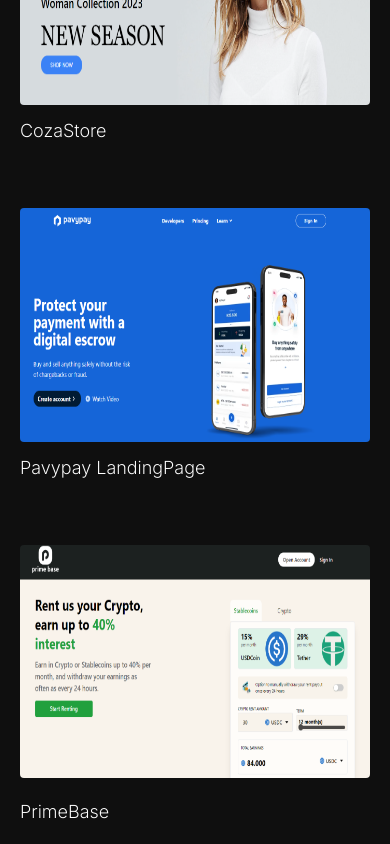
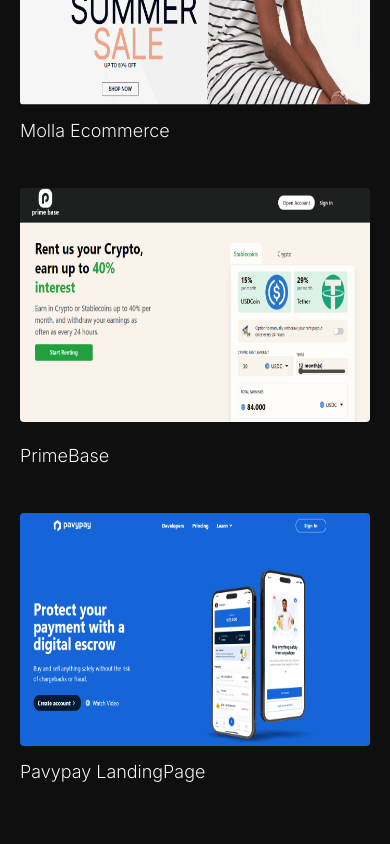
Before and after one commit to Thomson152/thomson, a React (Vite) app: page / in a window 390 px wide. Shown: the part 4820-5664 px from the top of the page. Built offline with nearby package versions, Linux system fonts and the light colour scheme.

Commit message:
new changes

```diff
--- a/src/components/Home.jsx
+++ b/src/components/Home.jsx
@@ -14,12 +14,12 @@
           <AiOutlineHome />
           <h6 className="text-[18px] ml-2">Introduce</h6>
         </div>
-        <div className="text-[#cecccc] border w-[40px] hidden  rounded-full xl:flex justify-center items-center h-[40px]">
+        {/* <div className="text-[#cecccc] border w-[40px] hidden  rounded-full xl:flex justify-center items-center h-[40px]">
           <TbMenu
             className="text-2xl"
             onMenuClick={() => activeMenu(!isMenuActive)}
           />
-        </div>
+        </div> */}
       </div>
       <div className="absolute top-0 right-0">
       <Sidebar />
@@ -27,7 +27,7 @@
 
 
       <div className="hidden xl:block">
-        <Navbar />
+        {/* <Navbar /> */}
       </div>
 
       <div className="py-[5rem]">
--- a/src/components/Portfolio.jsx
+++ b/src/components/Portfolio.jsx
@@ -1,5 +1,5 @@
 import { GoProjectSymlink } from "react-icons/go";
-import img1 from "../assets/proshop.png";
+import img1 from "../assets/molla.png";
 import img2 from "../assets/pavypay.png";
 import img3 from "../assets/primbase.png";
 // import img4 from "../assets/portfolio4.jpg";
@@ -57,26 +57,41 @@
           <span className="text-green-500"> Projects</span>{" "}
         </h1>
       </div>
-      <div>
-        <div className="mt-10 relative  cursor-pointer">
+      <div className="flex flex-col space-y-11">
+        <a  href="https://molla-frontend.vercel.app/" className="mt-10 relative  cursor-pointer">
           <img
             src={img1}
             className="grayscale-0 lg:aspect-[12/6] aspect-[12/8] rounded "
           />
 
-          <div className="text-white mt-3 lg:text-2xl text-[18px] ">
+          <div  className="text-white mt-3 lg:text-2xl text-[18px] ">
             <a
-              href="https://coza-frontend.vercel.app/"
+              href="https://molla-frontend.vercel.app/"
               rel="noopener noreferrer"
               target="_blank"
               className="hover:border-b-2 Inter text-[18px] lg:text-[20px]"
             >
-              CozaStore
+              Molla Ecommerce
             </a>
           </div>
-        </div>
+        </a>
 
-        <div className="relative cursor-pointer mt-16">
+        <a href="https://prime-base.vercel.app" className="relative cursor-pointer   mt-16">
+          <img src={img3} alt="" className=" md:aspect-[12/6] aspect-[12/8] rounded " />
+
+          <div className="text-white mt-5 lg:text-2xl text-[18px] ">
+            <a
+              href="https://prime-base.vercel.app"
+              rel="noopener noreferrer"
+              target="_blank"
+              className="hover:border-b-2 Inter text-[18px] lg:text-[20px]"
+            >
+              PrimeBase
+            </a>
+          </div>
+        </a>
+
+        <a  href="https://pavypay-landing-page.vercel.app" className="relative cursor-pointer mt-16">
           <img src={img2} alt="" className="md:aspect-[12/6] aspect-[12/8] rounded " />
 
           <div
@@ -92,22 +107,9 @@
               Pavypay LandingPage
             </a>
           </div>
-        </div>
+        </a>
 
-        <div className="relative cursor-pointer   mt-16">
-          <img src={img3} alt="" className=" md:aspect-[12/6] aspect-[12/8] rounded " />
 
-          <div className="text-white mt-5 lg:text-2xl text-[18px] ">
-            <a
-              href="https://prime-base.vercel.app"
-              rel="noopener noreferrer"
-              target="_blank"
-              className="hover:border-b-2 Inter text-[18px] lg:text-[20px]"
-            >
-              PrimeBase
-            </a>
-          </div>
-        </div>
       </div>
     </div>
   );
```
Also changed, not shown: src/assets/molla.png (added).
